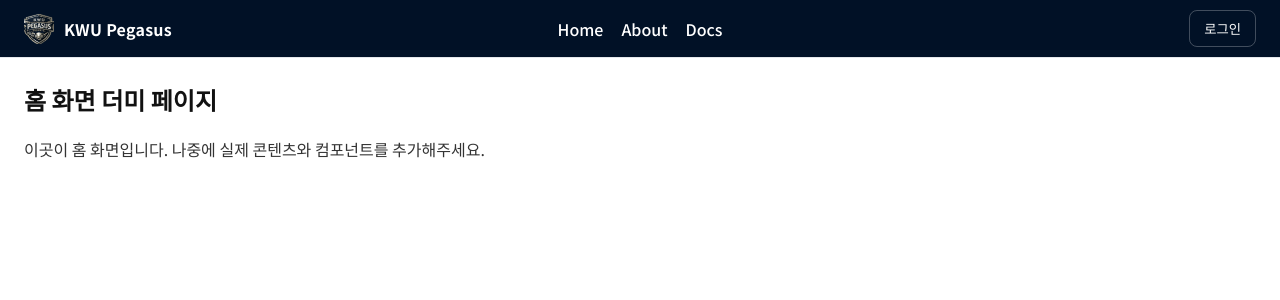
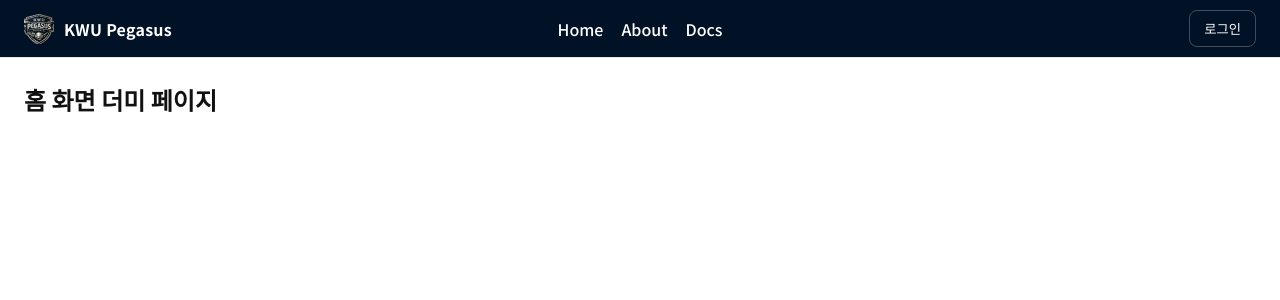
Before and after one commit to jundragon7419/KWU-Pegasus, a React (Vite) app in the folder KWU-Pegasus/: page / in a window 1280 px wide. Shown: the top 300 px of the page. Built offline with nearby package versions, Linux system fonts and the light colour scheme.

Commit message:
작업 저장

```diff
--- a/KWU-Pegasus/src/pages/Home.jsx
+++ b/KWU-Pegasus/src/pages/Home.jsx
@@ -4,9 +4,6 @@ export default function Home() {
   return (
     <section className={styles.home}>
       <h2 className={styles.title}>홈 화면 더미 페이지</h2>
-      <p className={styles.description}>
-        이곳이 홈 화면입니다. 나중에 실제 콘텐츠와 컴포넌트를 추가해주세요.
-      </p>
     </section>
   )
 }
```
